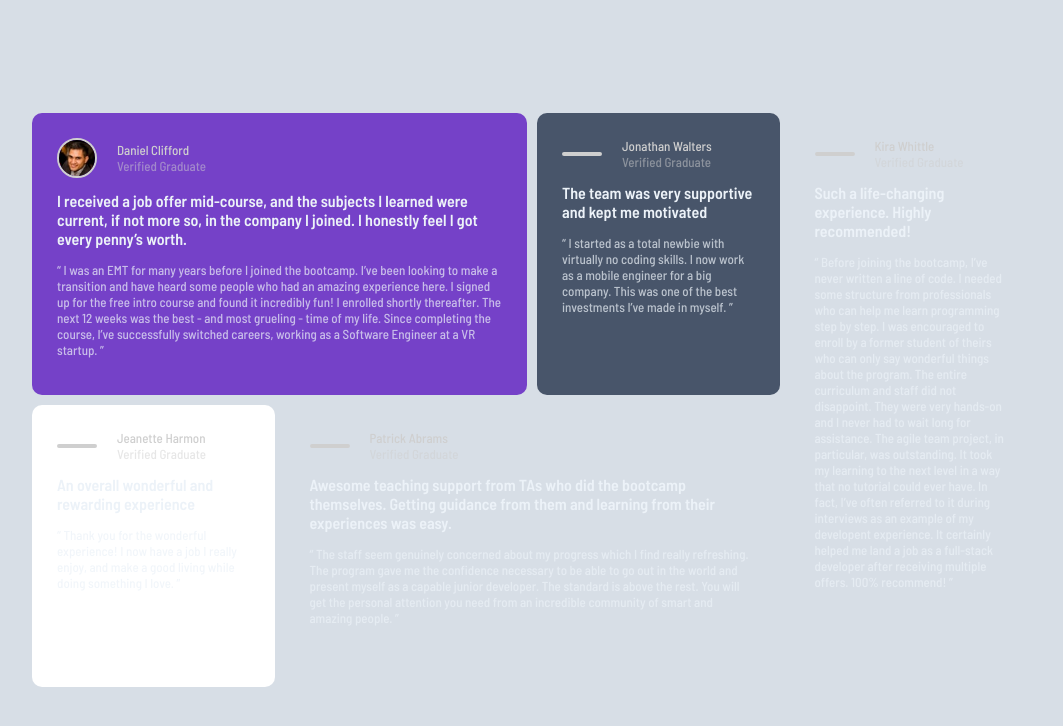
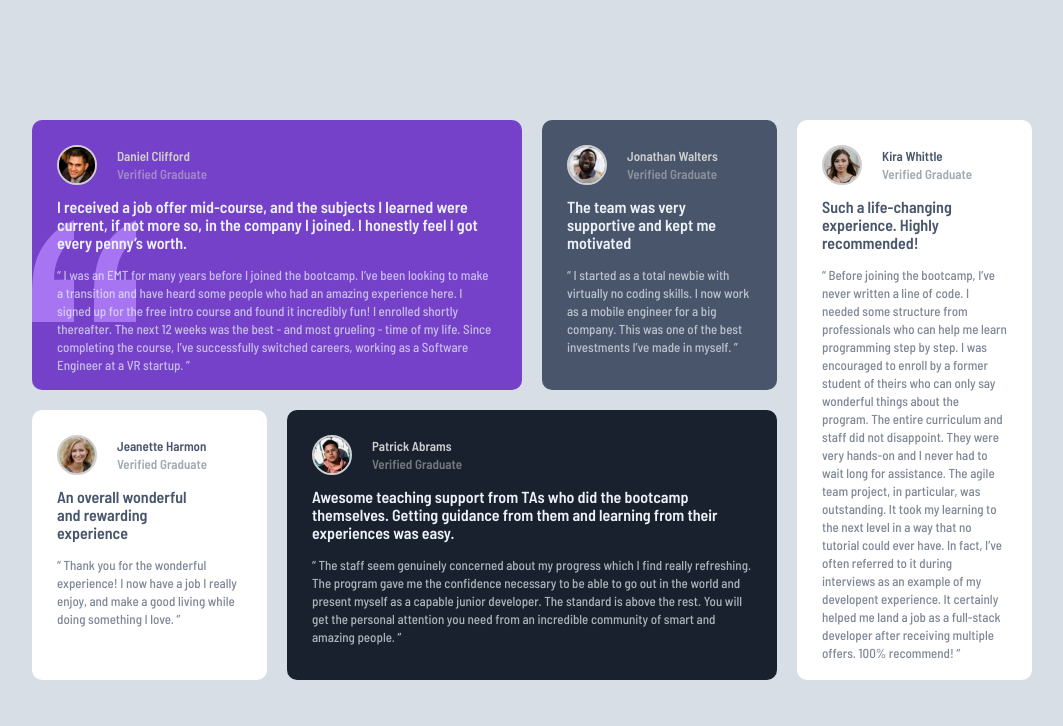
Before and after one commit to BahubaliYh/Frontend-Mentor-Testimonials-grid-section, a plain HTML site: page index.html in a window 1280 px wide. Shown: the whole page, without its empty margins (108-1171 px from the left). Drawn offline with Linux system fonts and the light colour scheme.

Commit message:
added all desktop design

```diff
--- a/css/styles.css
+++ b/css/styles.css
@@ -22,6 +22,7 @@ body{
   background-color: #D7DEE6;
   font-family: 'Barlow Semi Condensed', sans-serif;
   font-size: 13px;
+  line-height: 18px;
 }
 
 h1{
@@ -36,8 +37,8 @@ p{
 .container{
   display: grid;
   grid-template-columns: repeat(4, 1fr);
-  grid-template-rows: repeat(2, auto);
-  gap: 10px;
+  grid-template-rows: repeat(2, 270px);
+  gap: 20px;
   max-width: 1000px;
 }
 
@@ -64,16 +65,19 @@ p{
 
 .profile-name{
   color:hsl(0, 0%, 81%);
+  font-weight: 600;
 }
 
 .profile-desc{
   color:hsl(0, 0%, 81%);
   opacity: .5;
+  font-weight: 600;
 }
 
 .card-title{
   font-size: 16px;
   color:hsl(210, 46%, 95%);
+  font-weight: 600;
 }
 
 .card-desc{
@@ -83,8 +87,10 @@ p{
 
 .one{
   grid-column: 1/3;
-  /* background-color: #733FC8; */
   background-color: hsl(263, 55%, 52%);
+  background-image: url(../images/bg-pattern-quotation.svg);
+  background-repeat: no-repeat;
+  background-position: 0px 100px;
 }
 
 .two{
@@ -99,9 +105,29 @@ p{
 
 .four{
   grid-column: 2/4;
+  background-color: hsl(219, 29%, 14%);
 }
 
 .five{
   grid-column: 4/5;
   grid-row: 1/3;
+  background-color:hsl(0, 0%, 100%);
 }
+
+.three .profile-name, .five .profile-name {
+  color: hsl(217, 19%, 35%);
+}
+
+.three .profile-desc, .five .profile-desc {
+  color: hsl(217, 19%, 35%);
+  opacity: .5;
+}
+
+.three .card-title, .five .card-title {
+  color: hsl(217, 19%, 35%);
+}
+
+.three .card-desc, .five .card-desc {
+  color: hsl(217, 19%, 35%);
+  opacity: .7;
+}
--- a/index.html
+++ b/index.html
@@ -37,14 +37,14 @@
       <div class="two">
         <div class="card">
           <div class="card-header">
-            <img src="" class="profile-dp" alt="">
+            <img src="./images/image-jonathan.jpg" class="profile-dp" alt="">
             <div>
               <p class="profile-name">Jonathan Walters</p>
               <p class="profile-desc">Verified Graduate</p>
             </div>
           </div>
           <div class="card-body">
-            <h2 class="card-title">The team was very supportive and kept me motivated</h2>
+            <h2 class="card-title">The team was very <br> supportive and kept me motivated</h2>
             <p class="card-desc"> “ I started as a total newbie with virtually no coding skills. I now work as a mobile
               engineer
               for a big company. This was one of the best investments I’ve made in myself. ”</p>
@@ -54,14 +54,14 @@
       <div class="three">
         <div class="card">
           <div class="card-header">
-            <img src="" class="profile-dp" alt="">
+            <img src="./images/image-jeanette.jpg" class="profile-dp" alt="">
             <div>
               <p class="profile-name">Jeanette Harmon</p>
               <p class="profile-desc">Verified Graduate</p>
             </div>
           </div>
           <div class="card-body">
-            <h2 class="card-title">An overall wonderful and rewarding experience</h2>
+            <h2 class="card-title">An overall wonderful <br> and rewarding <br> experience</h2>
             <p class="card-desc">“ Thank you for the wonderful experience! I now have a job I really enjoy, and make a
               good living
               while doing something I love. ”</p>
@@ -71,7 +71,7 @@
       <div class="four">
         <div class="card">
           <div class="card-header">
-            <img src="" class="profile-dp" alt="">
+            <img src="./images/image-patrick.jpg" class="profile-dp" alt="">
             <div>
               <p class="profile-name">Patrick Abrams</p>
               <p class="profile-desc">Verified Graduate</p>
@@ -92,7 +92,7 @@
       <div class="five">
         <div class="card">
           <div class="card-header">
-            <img src="" class="profile-dp" alt="">
+            <img src="./images/image-kira.jpg" class="profile-dp" alt="">
             <div>
               <p class="profile-name">Kira Whittle</p>
               <p class="profile-desc">Verified Graduate</p>
```
